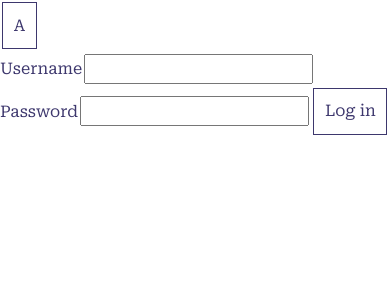
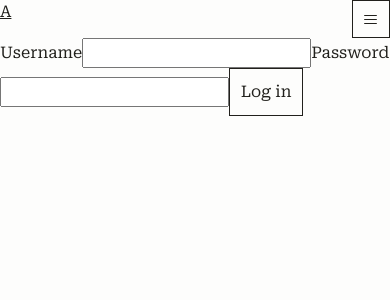
Before and after one commit to alekstech/nextjs, a Next.js app: page /login in a window 390 px wide. Shown: the top 300 px of the page. Built offline with nearby package versions, Linux system fonts and the light colour scheme; what aws-amplify would draw is missing.

Commit message:
hamburger

```diff
--- a/app/blog/[slug]/page.tsx
+++ b/app/blog/[slug]/page.tsx
@@ -80,8 +80,6 @@ export default async function Page({ params: { slug } }: { params: Params }) {
           <time className="text-sm text-gray-700">
             {data.date.toISOString()}
           </time>
-
-          <h1 className="mt-1">{data.title}</h1>
         </header>
 
         <MDXRemote source={content} />
--- a/app/layout.module.css
+++ b/app/layout.module.css
@@ -3,4 +3,12 @@
 
   display: grid;
   grid-template-rows: min-content auto;
+
+  background-color: var(--sand-1);
 }
+
+@media (prefers-color-scheme: dark) {
+  .body {
+    background-color: var(--sand-12);
+  }
+}
--- a/components/GlobalHeader/index.tsx
+++ b/components/GlobalHeader/index.tsx
@@ -5,34 +5,41 @@ import { useAuthState } from "../../contexts/authentication";
 import { Auth } from "aws-amplify";
 import { Menu } from "@headlessui/react";
 import Link from "next/link";
+import styles from "./styles.module.css";
+import * as DropdownMenu from "@radix-ui/react-dropdown-menu";
+import { HamburgerMenuIcon } from "@radix-ui/react-icons";
 
-const GlobalHeader = ({ className }: { className?: string }): JSX.Element => {
+const GlobalHeader = () => {
   return (
-    <header>
-      <Menu>
-        <Menu.Button className="h-12 w-12" id="global-header--menu-button">
-          A
-        </Menu.Button>
-        <Menu.Items>
-          <Menu.Item>
-            {({ active }) => (
-              <Link className={`${active && "bg-blue-500"}`} href="/">
-                Home
-              </Link>
-            )}
-          </Menu.Item>
-          <Menu.Item>
-            {({ active }) => (
-              <Link className={`${active && "bg-blue-500"}`} href="/blog">
+    <header className={styles.header}>
+      <Link href="/">A</Link>
+
+      <DropdownMenu.Root>
+        <DropdownMenu.Trigger asChild>
+          <button aria-label="Navigation menu">
+            <HamburgerMenuIcon />
+          </button>
+        </DropdownMenu.Trigger>
+
+        <DropdownMenu.Portal>
+          <DropdownMenu.Content
+            className={styles.DropdownMenuContent}
+            sideOffset={5}
+          >
+            <DropdownMenu.Item className={styles.DropdownMenuItem}>
+              <Link href="/blog" className={styles.link}>
                 Blog
               </Link>
-            )}
-          </Menu.Item>
-          <Menu.Item disabled>
-            <span>Log in</span>
-          </Menu.Item>
-        </Menu.Items>
-      </Menu>
+            </DropdownMenu.Item>
+            <DropdownMenu.Item className={styles.DropdownMenuItem} disabled>
+              <Link href="/login" className={styles.link}>
+                Log in
+              </Link>
+            </DropdownMenu.Item>
+            {/* <DropdownMenu.Arrow className={styles.DropdownMenuArrow} /> */}
+          </DropdownMenu.Content>
+        </DropdownMenu.Portal>
+      </DropdownMenu.Root>
     </header>
   );
 };
--- /dev/null
+++ b/components/GlobalHeader/styles.module.css
@@ -0,0 +1,87 @@
+.header {
+  display: flex;
+  flex-wrap: wrap;
+  justify-content: space-between;
+}
+
+.DropdownMenuContent {
+  border: 1px solid var(--sand-1);
+  min-width: 20ch;
+  animation-duration: 400ms;
+  animation-timing-function: cubic-bezier(0.16, 1, 0.3, 1);
+  will-change: transform, opacity;
+}
+.DropdownMenuContent[data-side="top"] {
+  animation-name: slideDownAndFade;
+}
+.DropdownMenuContent[data-side="right"] {
+  animation-name: slideLeftAndFade;
+}
+.DropdownMenuContent[data-side="bottom"] {
+  animation-name: slideUpAndFade;
+}
+.DropdownMenuContent[data-side="left"] {
+  animation-name: slideRightAndFade;
+}
+
+.DropdownMenuItem {
+  user-select: none;
+  outline: none;
+}
+.DropdownMenuItem[data-disabled] {
+  color: var(--sand-8);
+  pointer-events: none;
+}
+.DropdownMenuItem[data-highlighted] {
+  background-color: var(--amber-a4);
+}
+
+.link {
+  display: block;
+  width: 100%;
+  padding: var(--s0);
+}
+
+@keyframes slideUpAndFade {
+  from {
+    opacity: 0;
+    transform: translateY(2px);
+  }
+  to {
+    opacity: 1;
+    transform: translateY(0);
+  }
+}
+
+@keyframes slideRightAndFade {
+  from {
+    opacity: 0;
+    transform: translateX(-2px);
+  }
+  to {
+    opacity: 1;
+    transform: translateX(0);
+  }
+}
+
+@keyframes slideDownAndFade {
+  from {
+    opacity: 0;
+    transform: translateY(-2px);
+  }
+  to {
+    opacity: 1;
+    transform: translateY(0);
+  }
+}
+
+@keyframes slideLeftAndFade {
+  from {
+    opacity: 0;
+    transform: translateX(2px);
+  }
+  to {
+    opacity: 1;
+    transform: translateX(0);
+  }
+}
--- a/package.json
+++ b/package.json
@@ -26,6 +26,9 @@
     "@mdx-js/mdx": "^2.3.0",
     "@mdx-js/react": "^2.2.1",
     "@next/mdx": "^13.4.12",
+    "@radix-ui/colors": "^1.0.1",
+    "@radix-ui/react-dropdown-menu": "^2.0.5",
+    "@radix-ui/react-icons": "^1.3.0",
     "@react-spring/web": "^9.4.2",
     "@types/react": "^18.0.26",
     "@typescript-eslint/eslint-plugin": "^5.48.0",
--- a/styles/index.css
+++ b/styles/index.css
@@ -5,8 +5,6 @@
 @import "global.css";
 
 @import "accessibility.css";
-
-@import "theme.css";
 
 @import "typography.css";
 
--- a/styles/theme.css
+++ /dev/null
@@ -1,47 +0,0 @@
-body,
-body.light {
-  --background-color: var(--white);
-
-  --text-color: var(--indigo-900);
-
-  --link-color: var(--text-color);
-  --link-visited-color: var(--text-color);
-
-  --button-background: var(--white);
-  --button-text: var(--text-color);
-
-  --outline-width: calc(var(--s-4) / var(--ratio));
-  --outline: var(--outline-width) solid var(--indigo-900);
-
-  background-color: var(--background-color);
-}
-
-@media (prefers-color-scheme: dark) {
-  body {
-    --background-color: var(--gray-900);
-
-    --text-color: var(--white);
-
-    --link-color: var(--text-color);
-    --link-visited-color: var(--text-color);
-
-    --button-background: var(--indigo-900);
-    --button-text: var(--white);
-
-    --outline: var(--outline-width) solid var(--text-color);
-  }
-}
-
-body.dark {
-  --background-color: var(--gray-900);
-
-  --text-color: var(--white);
-
-  --link-color: var(--text-color);
-  --link-visited-color: var(--text-color);
-
-  --button-background: var(--indigo-900);
-  --button-text: var(--white);
-
-  --outline: var(--outline-width) solid var(--text-color);
-}
--- a/styles/typography.css
+++ b/styles/typography.css
@@ -1,5 +1,15 @@
 @import url("https://fonts.googleapis.com/css2?family=Roboto+Serif&display=swap");
 @import url("https://fonts.googleapis.com/css2?family=Raleway&display=swap");
+
+:root {
+  --text-color: var(--sand-12);
+}
+
+@media (prefers-color-scheme: dark) {
+  :root {
+    --text-color: var(--sand-1);
+  }
+}
 
 body {
   line-height: 1.5;
--- a/styles/variables/colors.css
+++ b/styles/variables/colors.css
@@ -1,109 +1,8 @@
-:root {
-  /* Colors */
-  --transparent: "transparent";
-  --black: hsl(0, 0%, 0%);
-  --white: hsl(0, 0%, 100%);
-
-  --gray-100: hsl(205, 46%, 98%);
-  --gray-200: hsl(211, 39%, 95%);
-  --gray-300: hsl(215, 32%, 92%);
-  --gray-400: hsl(212, 26%, 84%);
-  --gray-500: hsl(214, 21%, 70%);
-  --gray-600: hsl(216, 15%, 52%);
-  --gray-700: hsl(219, 17%, 35%);
-  --gray-800: hsl(218, 24%, 23%);
-  --gray-900: hsl(220, 26%, 14%);
-
-  --red-100: hsl(0, 100%, 99%);
-  --red-200: hsl(0, 96%, 92%);
-  --red-300: hsl(0, 98%, 85%);
-  --red-400: hsl(0, 96%, 75%);
-  --red-500: hsl(0, 88%, 68%);
-  --red-600: hsl(0, 77%, 58%);
-  --red-700: hsl(0, 61%, 49%);
-  --red-800: hsl(0, 56%, 40%);
-  --red-900: hsl(0, 47%, 31%);
-
-  --orange-100: hsl(40, 100%, 98%);
-  --orange-200: hsl(39, 97%, 90%);
-  --orange-300: hsl(39, 94%, 77%);
-  --orange-400: hsl(33, 90%, 65%);
-  --orange-500: hsl(28, 84%, 58%);
-  --orange-600: hsl(24, 75%, 50%);
-  --orange-700: hsl(20, 71%, 45%);
-  --orange-800: hsl(17, 66%, 38%);
-  --orange-900: hsl(15, 61%, 30%);
-
-  --yellow-100: hsl(60, 100%, 98%);
-  --yellow-200: hsl(59, 97%, 88%);
-  --yellow-300: hsl(55, 92%, 76%);
-  --yellow-400: hsl(52, 90%, 67%);
-  --yellow-500: hsl(47, 81%, 61%);
-  --yellow-600: hsl(40, 68%, 51%);
-  --yellow-700: hsl(36, 72%, 42%);
-  --yellow-800: hsl(32, 75%, 34%);
-  --yellow-900: hsl(31, 76%, 26%);
-
-  --green-100: hsl(137, 100%, 98%);
-  --green-200: hsl(139, 73%, 88%);
-  --green-300: hsl(141, 61%, 76%);
-  --green-400: hsl(143, 55%, 62%);
-  --green-500: hsl(146, 46%, 51%);
-  --green-600: hsl(148, 49%, 43%);
-  --green-700: hsl(150, 48%, 36%);
-  --green-800: hsl(152, 46%, 28%);
-  --green-900: hsl(153, 43%, 24%);
-
-  --teal-100: hsl(168, 100%, 96%);
-  --teal-200: hsl(171, 78%, 83%);
-  --teal-300: hsl(173, 67%, 71%);
-  --teal-400: hsl(175, 59%, 57%);
-  --teal-500: hsl(178, 53%, 46%);
-  --teal-600: hsl(179, 51%, 40%);
-  --teal-700: hsl(181, 48%, 33%);
-  --teal-800: hsl(184, 42%, 27%);
-  --teal-900: hsl(186, 41%, 23%);
-
-  --blue-100: hsl(201, 100%, 97%);
-  --blue-200: hsl(202, 81%, 86%);
-  --blue-300: hsl(204, 82%, 77%);
-  --blue-400: hsl(206, 80%, 66%);
-  --blue-500: hsl(208, 73%, 58%);
-  --blue-600: hsl(210, 62%, 50%);
-  --blue-700: hsl(211, 61%, 43%);
-  --blue-800: hsl(214, 50%, 35%);
-  --blue-900: hsl(215, 42%, 29%);
-
-  --indigo-100: hsl(213, 100%, 97%);
-  --indigo-200: hsl(217, 97%, 89%);
-  --indigo-300: hsl(221, 90%, 81%);
-  --indigo-400: hsl(226, 86%, 73%);
-  --indigo-500: hsl(230, 76%, 66%);
-  --indigo-600: hsl(234, 62%, 60%);
-  --indigo-700: hsl(238, 48%, 53%);
-  --indigo-800: hsl(242, 38%, 41%);
-  --indigo-900: hsl(247, 33%, 32%);
-
-  --purple-100: hsl(270, 100%, 99%);
-  --purple-200: hsl(268, 91%, 92%);
-  --purple-300: hsl(266, 87%, 86%);
-  --purple-400: hsl(262, 82%, 77%);
-  --purple-500: hsl(260, 73%, 70%);
-  --purple-600: hsl(259, 60%, 60%);
-  --purple-700: hsl(259, 50%, 52%);
-  --purple-800: hsl(256, 44%, 42%);
-  --purple-900: hsl(255, 42%, 34%);
-
-  --pink-100: hsl(349, 100%, 99%);
-  --pink-200: hsl(344, 96%, 92%);
-  --pink-300: hsl(340, 90%, 85%);
-  --pink-400: hsl(337, 87%, 75%);
-  --pink-500: hsl(332, 80%, 67%);
-  --pink-600: hsl(330, 65%, 55%);
-  --pink-700: hsl(326, 58%, 46%);
-  --pink-800: hsl(323, 60%, 38%);
-  --pink-900: hsl(319, 52%, 30%);
-
-  --text-color: var(--gray-900);
-  --text-color: var(--white);
-}
+@import "@radix-ui/colors/amber.css";
+@import "@radix-ui/colors/amber-alpha.css";
+@import "@radix-ui/colors/amber-dark.css";
+@import "@radix-ui/colors/amber-dark-alpha.css";
+@import "@radix-ui/colors/sand.css";
+@import "@radix-ui/colors/sand-alpha.css";
+@import "@radix-ui/colors/sand-dark.css";
+@import "@radix-ui/colors/sand-dark-alpha.css";
```
Also changed, not shown: 1 other file (tests, documents, lock files or other folders).
